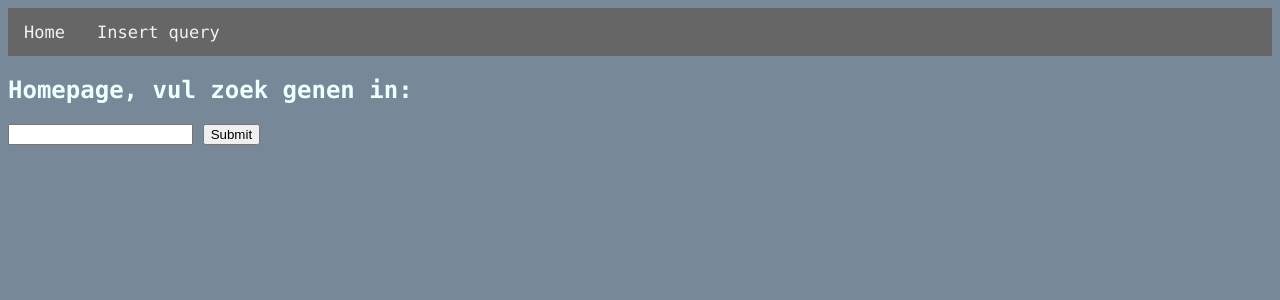
After one commit to MaxNollet/j2_blk4_eindopdracht_flask, a Flask app: template gaps/templates/homepage.html in a window 1280 px wide. The commit adds this page. Shown: the top 300 px of the page. Run offline with Flask 2, Linux system fonts and the light colour scheme; the template is opened without the code that fills it, so the values that code supplies are empty.

Commit message:
Update basic webpage

```diff
--- a/gaps/static/style.css
+++ b/gaps/static/style.css
@@ -1,9 +1,58 @@
-html {
-    background: yellowgreen;
+/*html {*/
+/*    background: yellowgreen;*/
+/*}*/
+
+/*h1, h2, p {*/
+/*    text-align: center;*/
+/*    font-family: "Comic Sans MS", Chilanka, cursive;*/
+/*    color: blueviolet;*/
+/*}*/
+
+/*https://coolors.co/palettes/trending*/
+
+body {font-family: Menlo;
+        color: azure;
+        background-color: lightslategrey}
+
+
+
+.button {
+  background-color: mintcream; /* Green */
+  border: black;
+  border-width: 2px;
+  color: black;
+  padding: 5px 10px 5px 10px;;
+  text-align: center;
+  text-decoration: none;
+  display: inline-block;
+  font-size: 12px;
 }
 
-h1, h2, p {
-    text-align: center;
-    font-family: "Comic Sans MS", Chilanka, cursive;
-    color: blueviolet;
+
+/* Add a black background color to the top navigation */
+.topnav {
+  background-color: #666666;
+  overflow: hidden;
 }
+
+/* Style the links inside the navigation bar */
+.topnav a {
+  float: left;
+  color: #f2f2f2;
+  text-align: center;
+  padding: 14px 16px;
+  text-decoration: none;
+  font-size: 17px;
+}
+
+/* Change the color of links on hover */
+.topnav a:hover {
+  background-color: #ddd;
+  color: black;
+}
+
+/* Add a color to the active/current link */
+.topnav a.active {
+  background-color: darkred;
+  color: white;
+}
--- /dev/null
+++ b/gaps/templates/base.html
@@ -0,0 +1,17 @@
+<!DOCTYPE html>
+<html lang="en">
+<head>
+    <meta charset="UTF-8">
+    <title>{% block title %}{% endblock %}</title>
+    <link rel="stylesheet" type="text/css" href="{{ url_for("static", filename="style.css") }}">
+    <link rel="icon" type="image/png" href="{{ url_for("static", filename="mining.png") }}">
+</head>
+<body>
+    <div class="topnav">
+            <a class="{% if active=="home" %}active{%endif %}" href="http://127.0.0.1:5000/">Home</a>
+            <a class="{% if active=="query_input" %}active{%endif %}" href="http://127.0.0.1:5000/query">Insert query</a>
+    </div>
+    {% block content %}
+{% endblock %}
+</body>
+</html>
--- /dev/null
+++ b/gaps/templates/homepage.html
@@ -0,0 +1,12 @@
+{% extends "base.html" %}
+{% block title %}Home{% endblock %}
+{% block content %}
+<h2>Homepage, vul zoek genen in: </h2>
+    <form method="get">
+    <input type="text" name="search">
+    <input type="submit" name="value">
+        <br>
+{#        <p2><input type="number" id="limit" name="limit"#}
+{#                   min="1" max="100" value=25></p2>#}
+    </form>
+{% endblock %}
--- /dev/null
+++ b/gaps/templates/query.html
@@ -0,0 +1,6 @@
+{% extends "base.html" %}
+{% block title %}Query{% endblock %}
+{% block content %}
+Hi, hier kan een query van Advanced PubMed worden ingevoerd.
+    https://pubmed.ncbi.nlm.nih.gov/advanced/
+{% endblock %}
```
Also changed, not shown: gaps/__init__.py (+9 -3 lines), gaps/home_page.py (added, +10 -0 lines), gaps/query.py (added, +10 -0 lines), gaps/static/mining.png (added).
